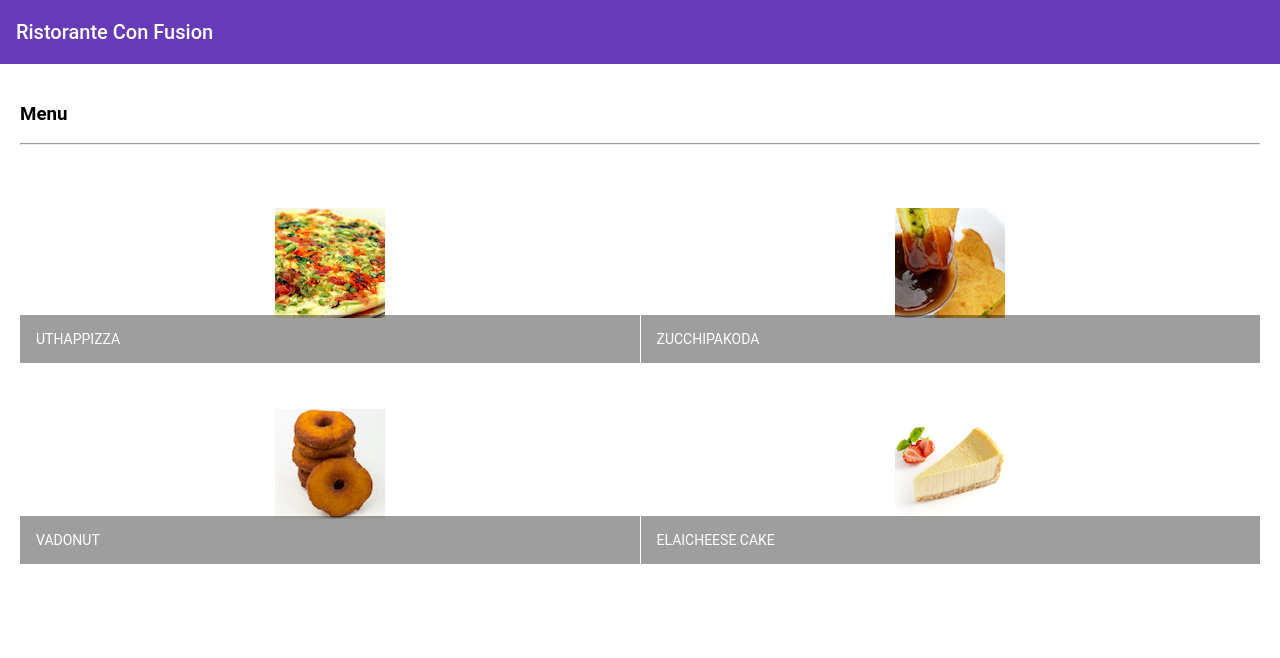
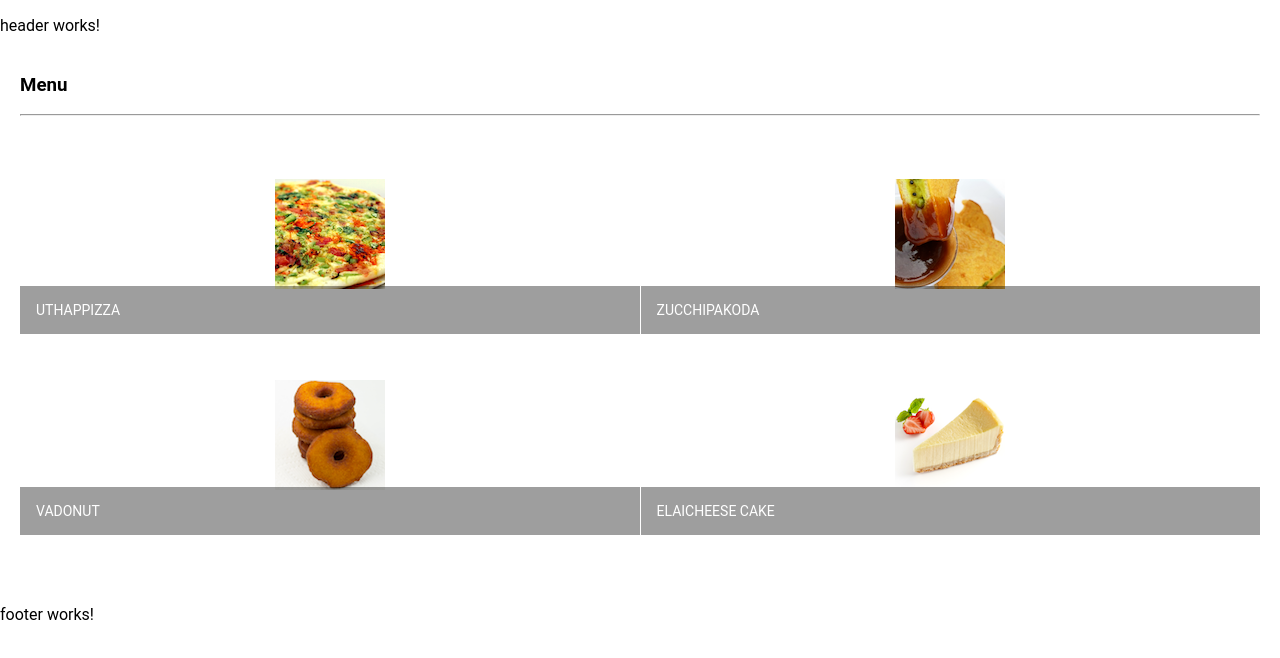
Before and after one commit to mmaltese/angular-playground, an Angular app: page / in a window 1280 px wide. Shown: the top 658 px of the page. Built offline with nearby package versions, Linux system fonts and the light colour scheme.

Commit message:
Configure app to use header & footer compontents

```diff
--- a/src/app/app.component.html
+++ b/src/app/app.component.html
@@ -1,4 +1,3 @@
-<mat-toolbar color="primary">
-  <span>Ristorante Con Fusion</span>
-</mat-toolbar>
+<app-header></app-header>
 <app-menu></app-menu>
+<app-footer></app-footer>
--- a/src/app/app.module.ts
+++ b/src/app/app.module.ts
@@ -18,10 +18,10 @@ import 'hammerjs';
 import { AppComponent } from './app.component';
 import { MenuComponent } from './menu/menu.component';
 import { DishdetailComponent } from './dishdetail/dishdetail.component';
+import { HeaderComponent } from './header/header.component';
+import { FooterComponent } from './footer/footer.component';
 
 import { DishService } from './services/dish.service';
-import { HeaderComponent } from './header/header.component';
-import { FooterComponent } from './footer/footer.component';
 
 @NgModule({
   declarations: [
```
